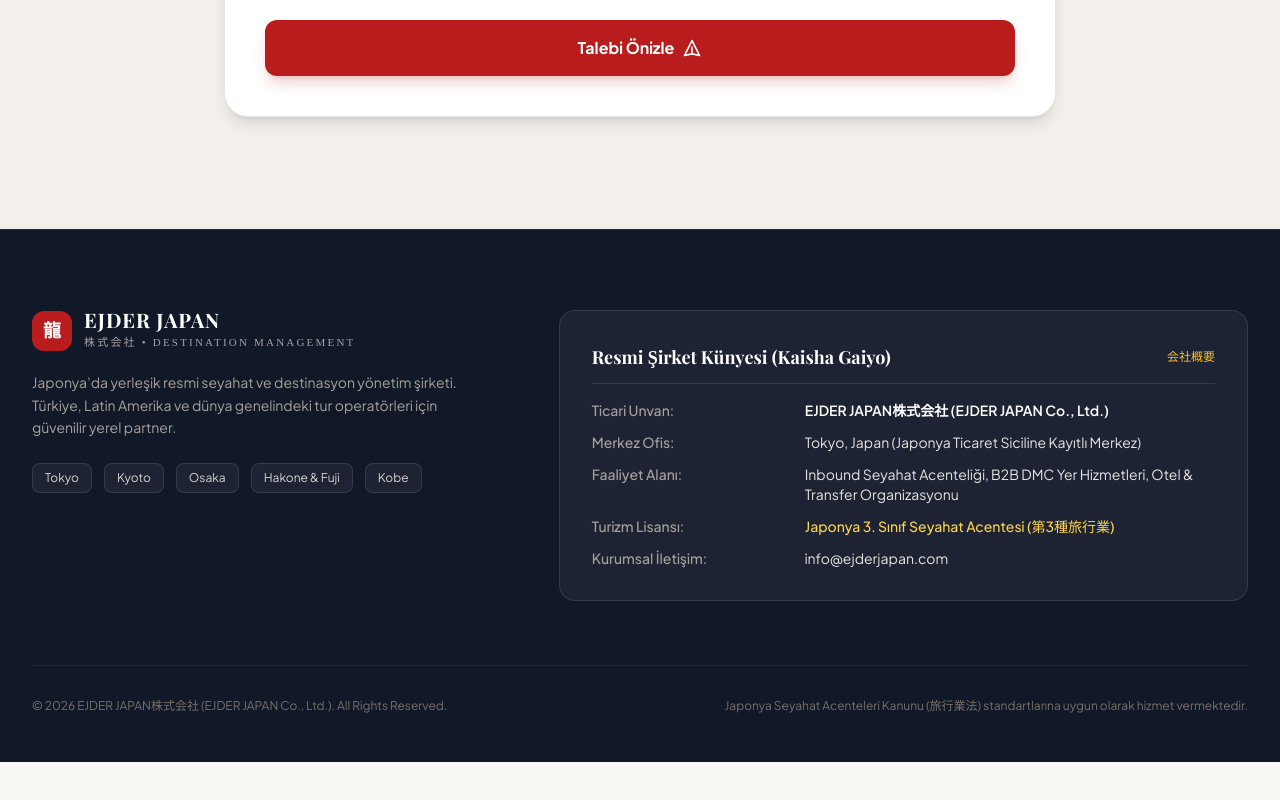
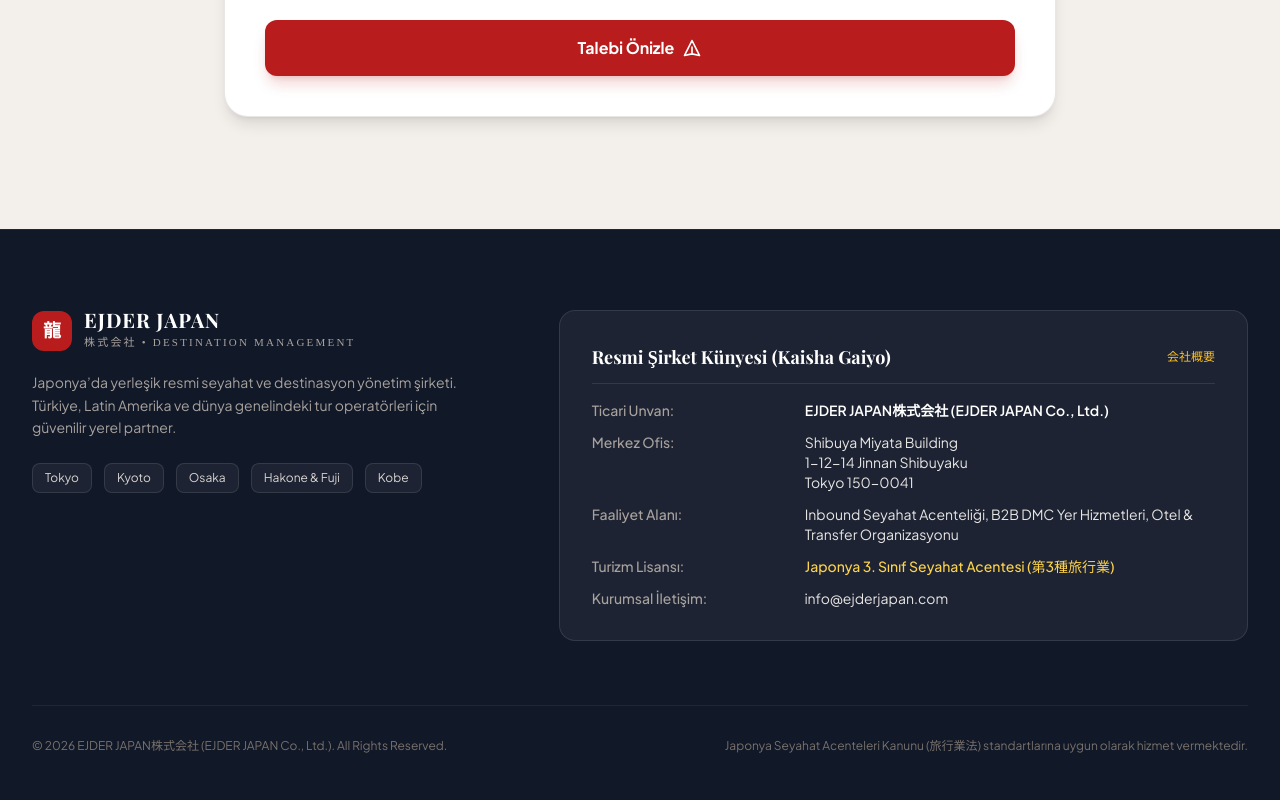
Before and after one commit to resulersurer/ejder-japan, an Angular app: page / in a window 1280 px wide. Shown: the part 4776-5576 px from the top of the page. Before the commit the page ends 5538 px from the top, so only its background shows below. Built offline with nearby package versions, Linux system fonts and the light colour scheme; a web font is replaced by a local one.

Commit message:
Update headquarters address in Turkish and English

```diff
--- a/src/app/content.ts
+++ b/src/app/content.ts
@@ -91,7 +91,7 @@ export const content = {
       "kaisha_title": "Resmi Şirket Künyesi (Kaisha Gaiyo)",
       "kg_name_l": "Ticari Unvan:",
       "kg_loc_l": "Merkez Ofis:",
-      "kg_loc_v": "Tokyo, Japan (Japonya Ticaret Siciline Kayıtlı Merkez)",
+      "kg_loc_v": "Shibuya Miyata Building<br>1-12-14 Jinnan Shibuyaku<br>Tokyo 150-0041",
       "kg_scope_l": "Faaliyet Alanı:",
       "kg_scope_v": "Inbound Seyahat Acenteliği, B2B DMC Yer Hizmetleri, Otel & Transfer Organizasyonu",
       "kg_lic_l": "Turizm Lisansı:",
@@ -192,7 +192,7 @@ export const content = {
       "kaisha_title": "Official Corporate Profile (Kaisha Gaiyo)",
       "kg_name_l": "Company Name:",
       "kg_loc_l": "Headquarters:",
-      "kg_loc_v": "Tokyo, Japan (Registered Corporate Headquarters)",
+      "kg_loc_v": "Shibuya Miyata Building<br>1-12-14 Jinnan Shibuyaku<br>Tokyo 150-0041",
       "kg_scope_l": "Business Scope:",
       "kg_scope_v": "Inbound Travel Operations, B2B DMC Ground Handling, Hotel & Transport Contracting",
       "kg_lic_l": "Travel License:",
```
